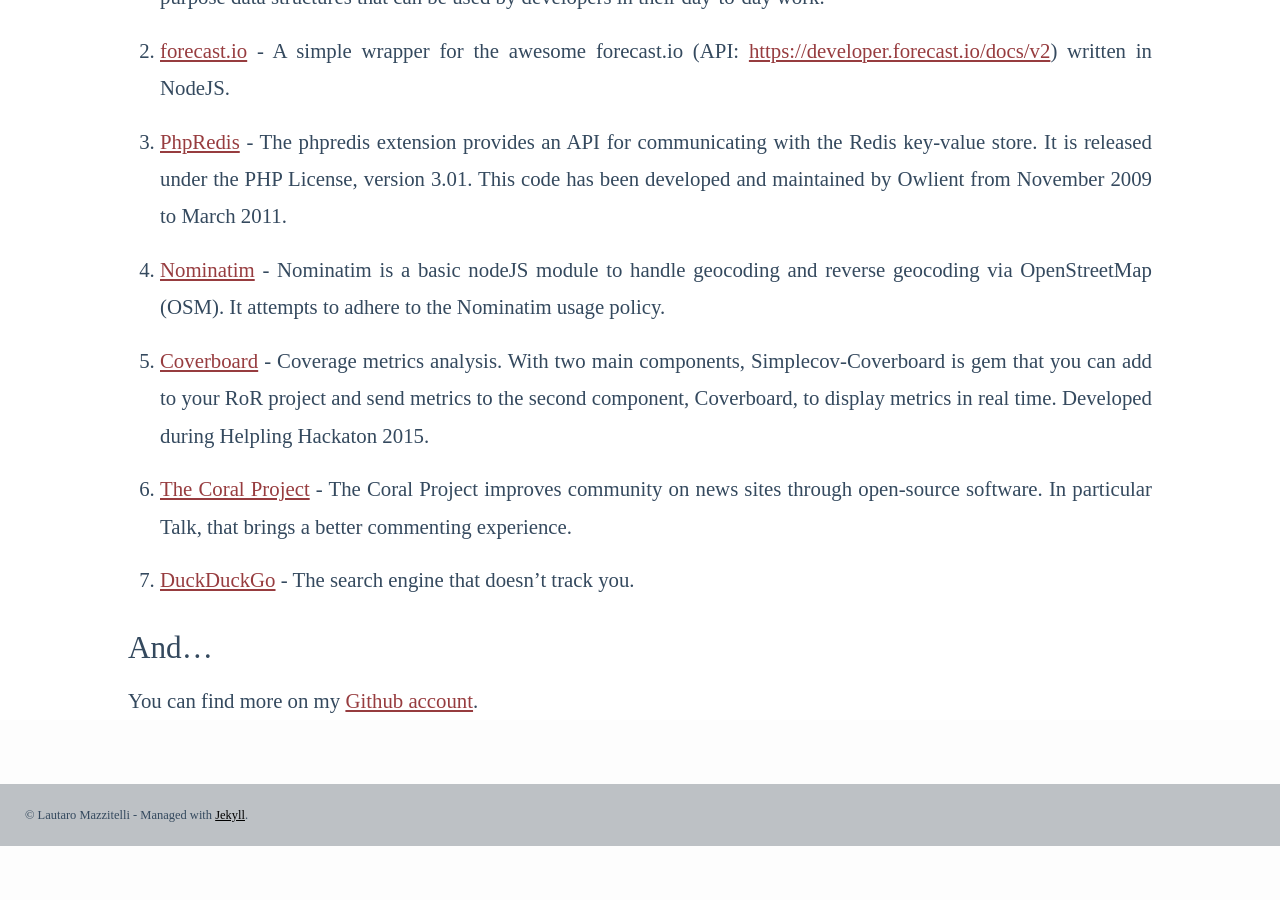
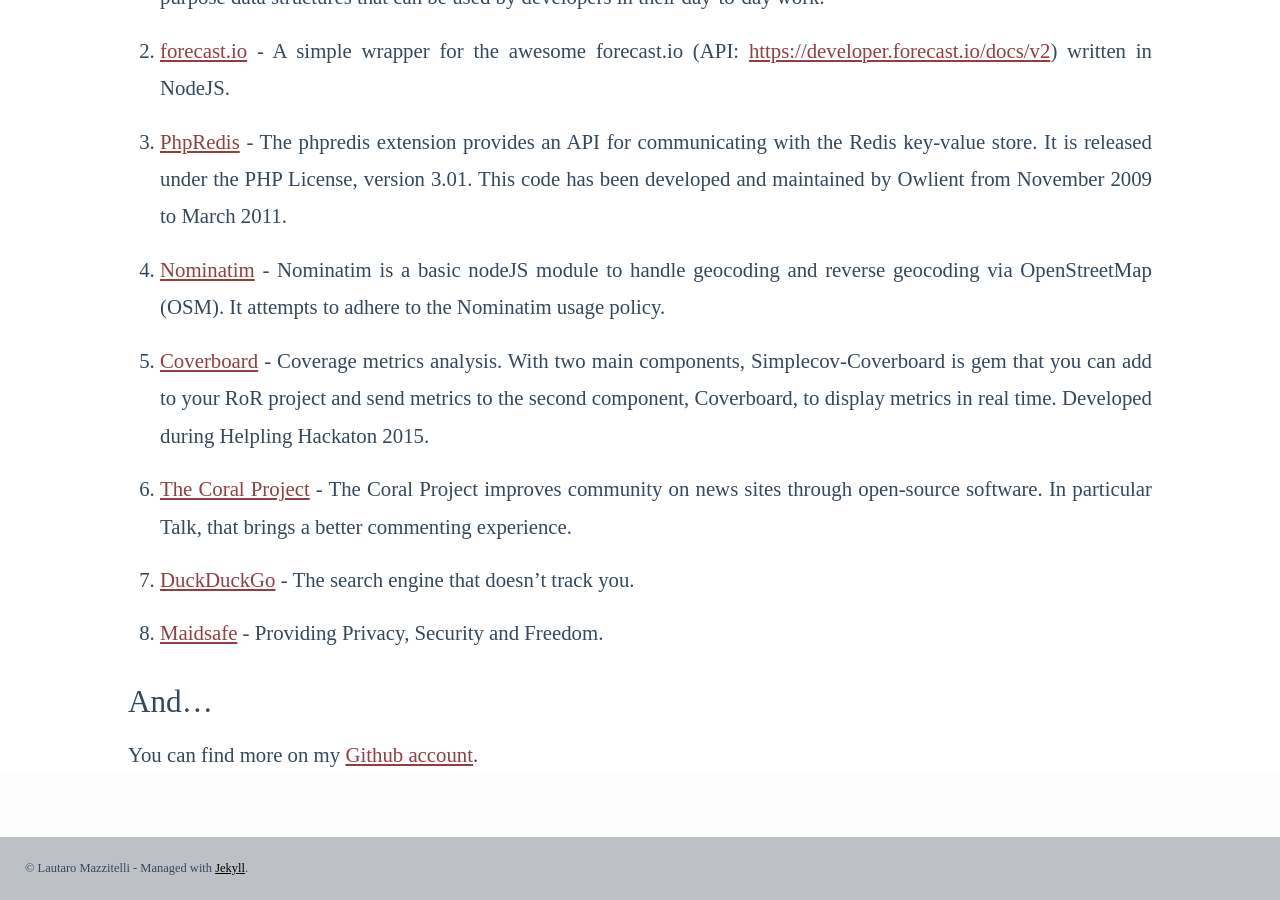
Before and after one commit to mazzi/mazzi.github.com, a Jekyll site: the page built from projects.md, in a window 1280 px wide and 900 px high, scrolled down 686 px. Built offline with Jekyll 4.4.1, drawn with Linux system fonts in a browser that asks for light colours; before the commit the page ends 1532 px from its top, so only the background shows below that.

Commit message:
Added Maidsafe contribution to open source projects

```diff
--- a/projects.md
+++ b/projects.md
@@ -28,6 +28,8 @@ Here you will find a list of open source contributions that I made and also proj
 
 7. [DuckDuckGo](https://github.com/duckduckgo/duckduckgo-locales) - The search engine that doesn't track you.
 
+8. [Maidsafe](https://github.com/maidsafe) - Providing Privacy, Security and Freedom.
+
 ### And...
 
 You can find more on my [Github account](https://github.com/mazzi).
```
